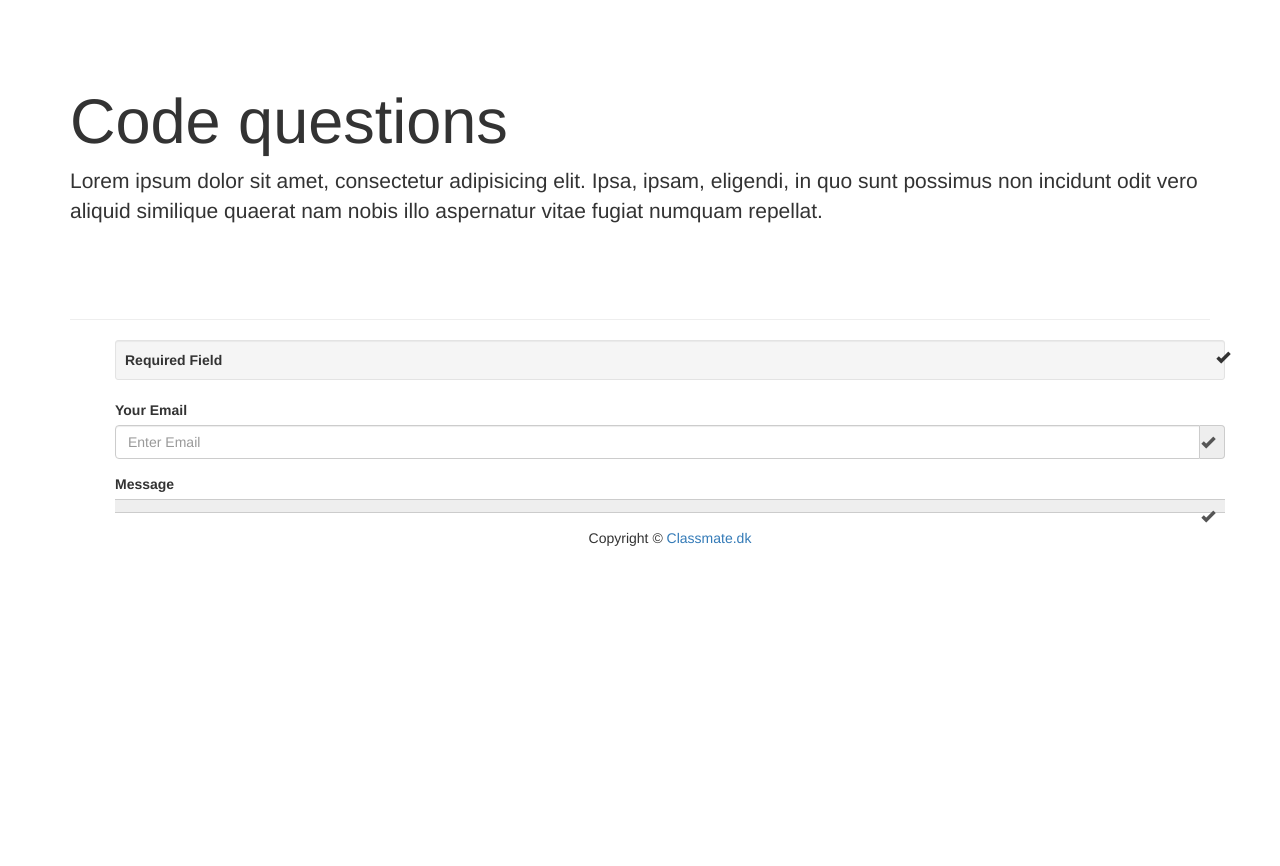
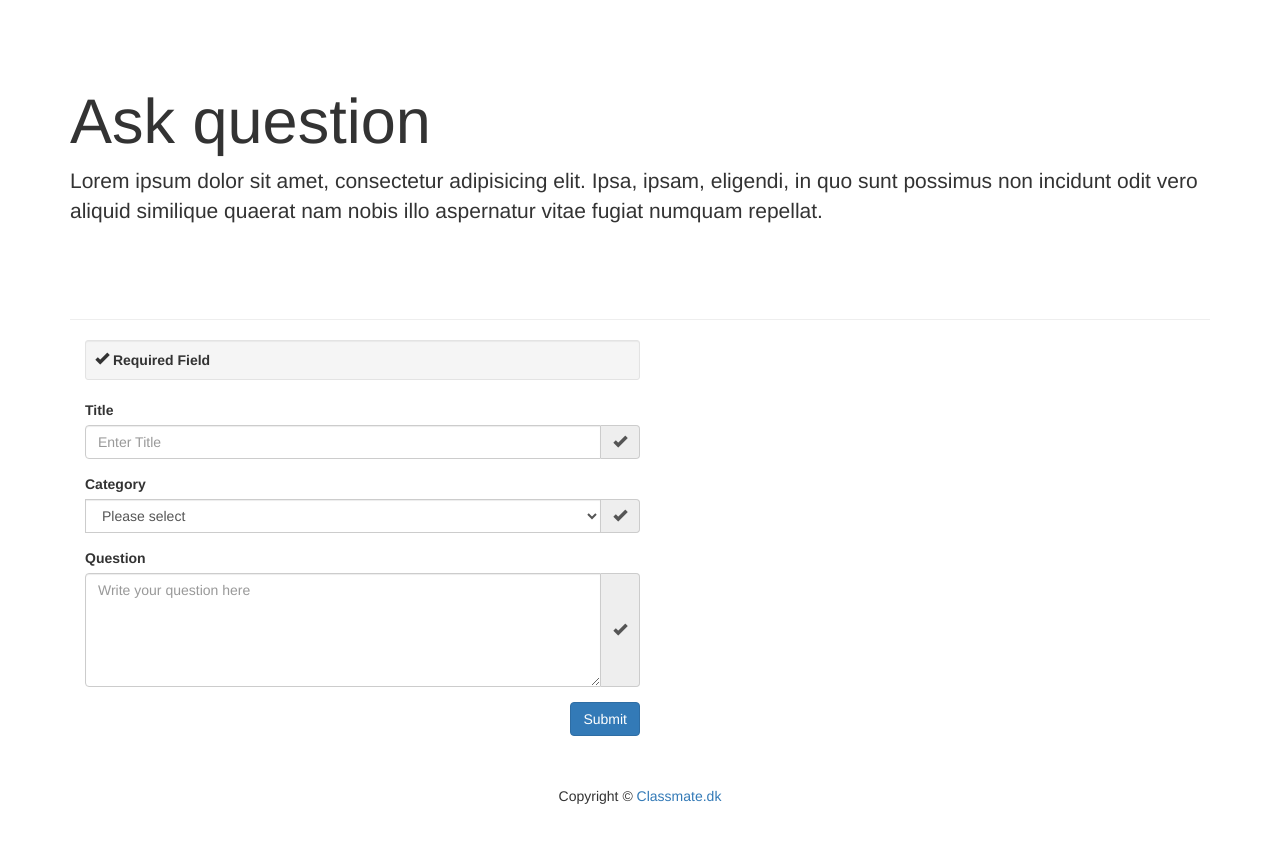
Before and after one commit to bdobry/hackathon2016, a PHP site: page /askquestion.php in a window 1280 px wide. Shown: the part 51-917 px from the top of the page. Before the commit the page ends 597 px from the top, so only its background shows below. Run offline with PHP 8.4, Linux system fonts and the light colour scheme; some libraries are stand-ins or nearby versions.

Commit message:
Ask question page layout done

```diff
--- a/askquestion.php
+++ b/askquestion.php
@@ -9,35 +9,48 @@
 
         <!-- Jumbotron Header -->
         <header class="jumbotron fp-jt">
-            <h1>Code questions</h1>
+            <h1>Ask question</h1>
             <p>Lorem ipsum dolor sit amet, consectetur adipisicing elit. Ipsa, ipsam, eligendi, in quo sunt possimus non incidunt odit vero aliquid similique quaerat nam nobis illo aspernatur vitae fugiat numquam repellat.</p>
         </header>
 
         <hr>
 
-        <!-- Title -->
-            <div class="col-sm-12">
-            <div class="container">
+<div class="container">
+<div class="row">
   <form role="form" action="" method="post" >
-    <div class="col-lg-12">
+    <div class="col-lg-6">
       <div class="well well-sm"><strong><i class="glyphicon glyphicon-ok form-control-feedback"></i> Required Field</strong></div>
       <div class="form-group">
-      <div class="form-group">
-        <label for="InputEmail">Your Email</label>
+        <label for="InputName">Title</label>
         <div class="input-group">
-          <input type="email" class="form-control" id="InputEmail" name="InputEmail" placeholder="Enter Email" required  >
+          <input type="text" class="form-control" name="InputName" id="InputName" placeholder="Enter Title" required>
           <span class="input-group-addon"><i class="glyphicon glyphicon-ok form-control-feedback"></i></span></div>
       </div>
       <div class="form-group">
-        <label for="InputMessage">Message</label>
-        <div class="input-group"
-          <textarea name="InputMessage" id="InputMessage" class="form-control" rows="5" required></textarea>
+        <label for="InputCategory">Category</label>
+        <div class="input-group">
+          <div class="form-group">
+            <select class="form-control" id="categoryselect">
+              <option value="" selected disabled>Please select</option>
+              <option>Design</option>
+              <option>Code</option>
+              <option>Off topic</option>
+            </select>
+          </div>
           <span class="input-group-addon"><i class="glyphicon glyphicon-ok form-control-feedback"></i></span></div>
       </div>
+      <div class="form-group">
+        <label for="InputMessage">Question</label>
+        <div class="input-group">
+          <textarea name="InputMessage" id="InputMessage" class="form-control" rows="5" placeholder="Write your question here" required></textarea>
+          <span class="input-group-addon"><i class="glyphicon glyphicon-ok form-control-feedback"></i></span></div>
+      </div>
+      <input type="submit" name="submit" id="submit" value="Submit" class="btn btn-primary pull-right">
+    </div>
   </form>
-  <hr class="featurette-divider hidden-lg">
-  </div>
-            </div>
+</div>
+
+</div>
 
 
 	<?php
--- a/css/style.css
+++ b/css/style.css
@@ -145,3 +145,14 @@ a .categoryiconwrap{
     -webkit-box-shadow: none;
     box-shadow: none;
 }
+
+.form-control-feedback {
+position: relative;
+display: inline;
+top: 0;
+line-height: 14px;
+}
+
+select option[disabled]:first-child {
+  display: none;
+}
```
